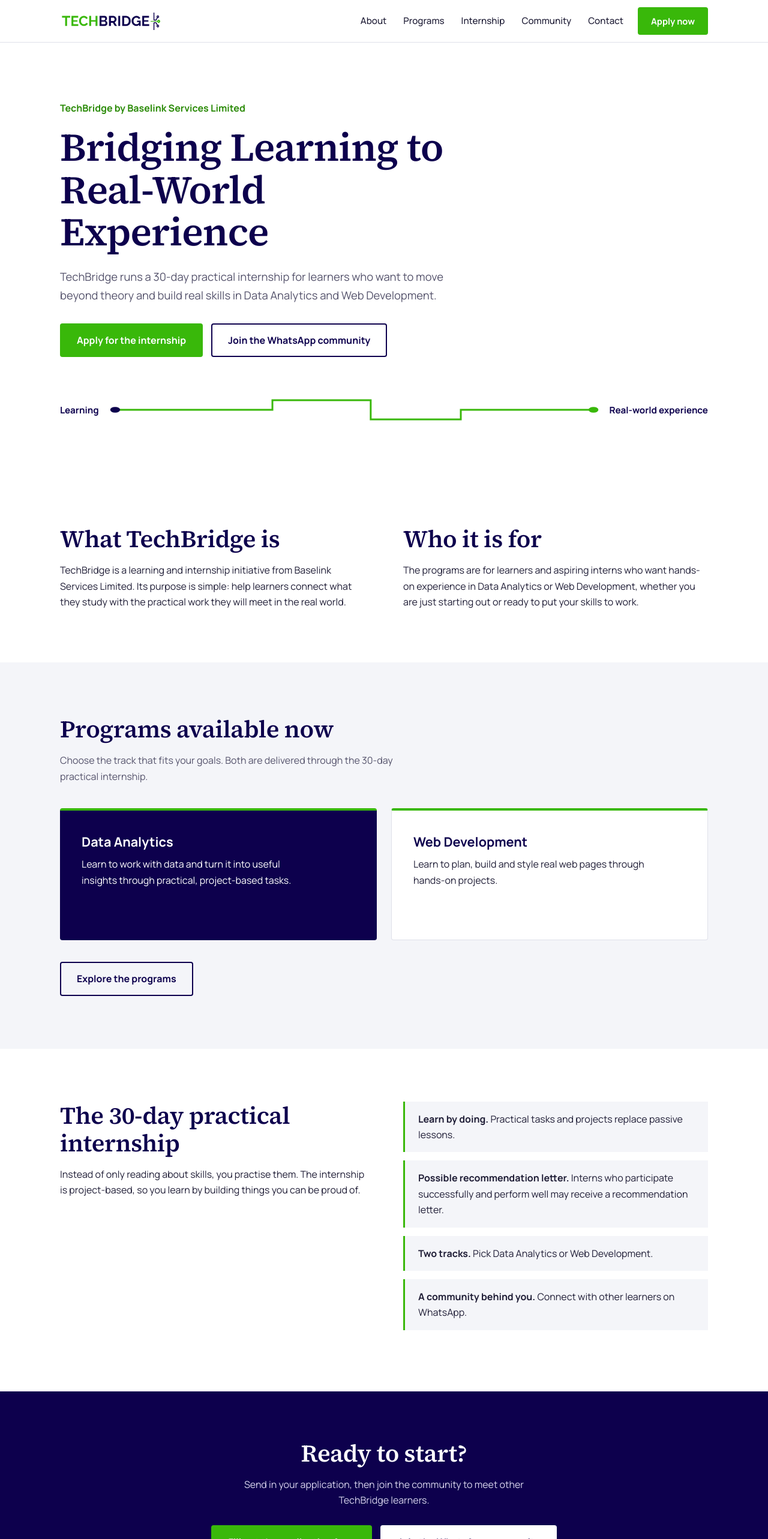
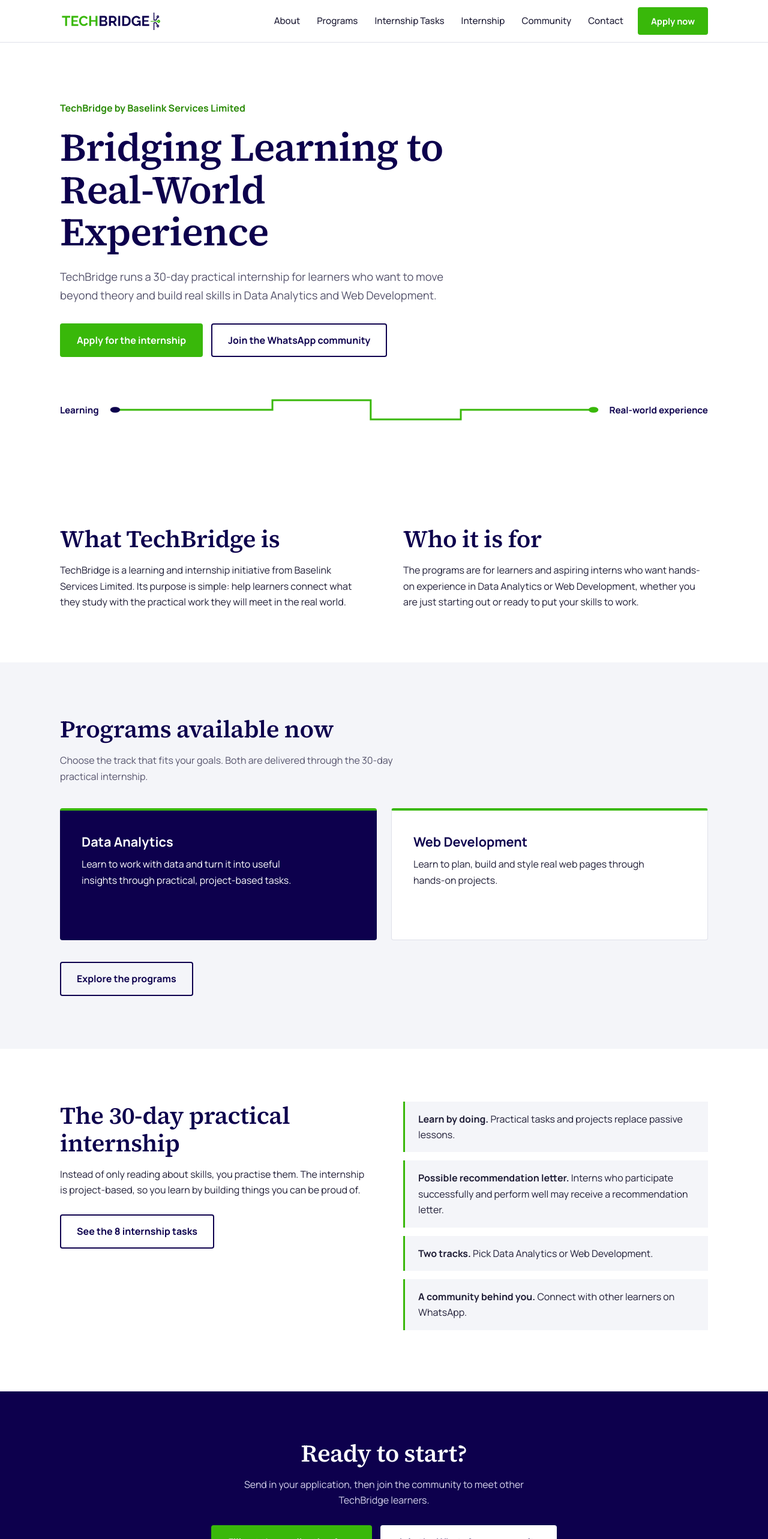
Before and after one commit to zyire1234/techbrige-2, a plain HTML site: page index.html in a window 1280 px wide. Shown: the top 2565 px of the page at 60% size. Drawn offline with Linux system fonts and the light colour scheme.

Commit message:
Update index.html

```diff
--- a/index.html
+++ b/index.html
@@ -23,6 +23,7 @@
       <nav aria-label="Main navigation">
         <a href="#about">About</a>
         <a href="programs.html">Programs</a>
+        <a href="internship-tasks.html">Internship Tasks</a>
         <a href="#internship">Internship</a>
         <a href="#community">Community</a>
         <a href="#contact">Contact</a>
@@ -90,6 +91,7 @@
         <div>
           <h2>The 30-day practical internship</h2>
           <p>Instead of only reading about skills, you practise them. The internship is project-based, so you learn by building things you can be proud of.</p>
+          <p class="more"><a class="btn btn-outline" href="internship-tasks.html">See the 8 internship tasks</a></p>
         </div>
         <ul class="benefits">
           <li><strong>Learn by doing.</strong> Practical tasks and projects replace passive lessons.</li>
```
